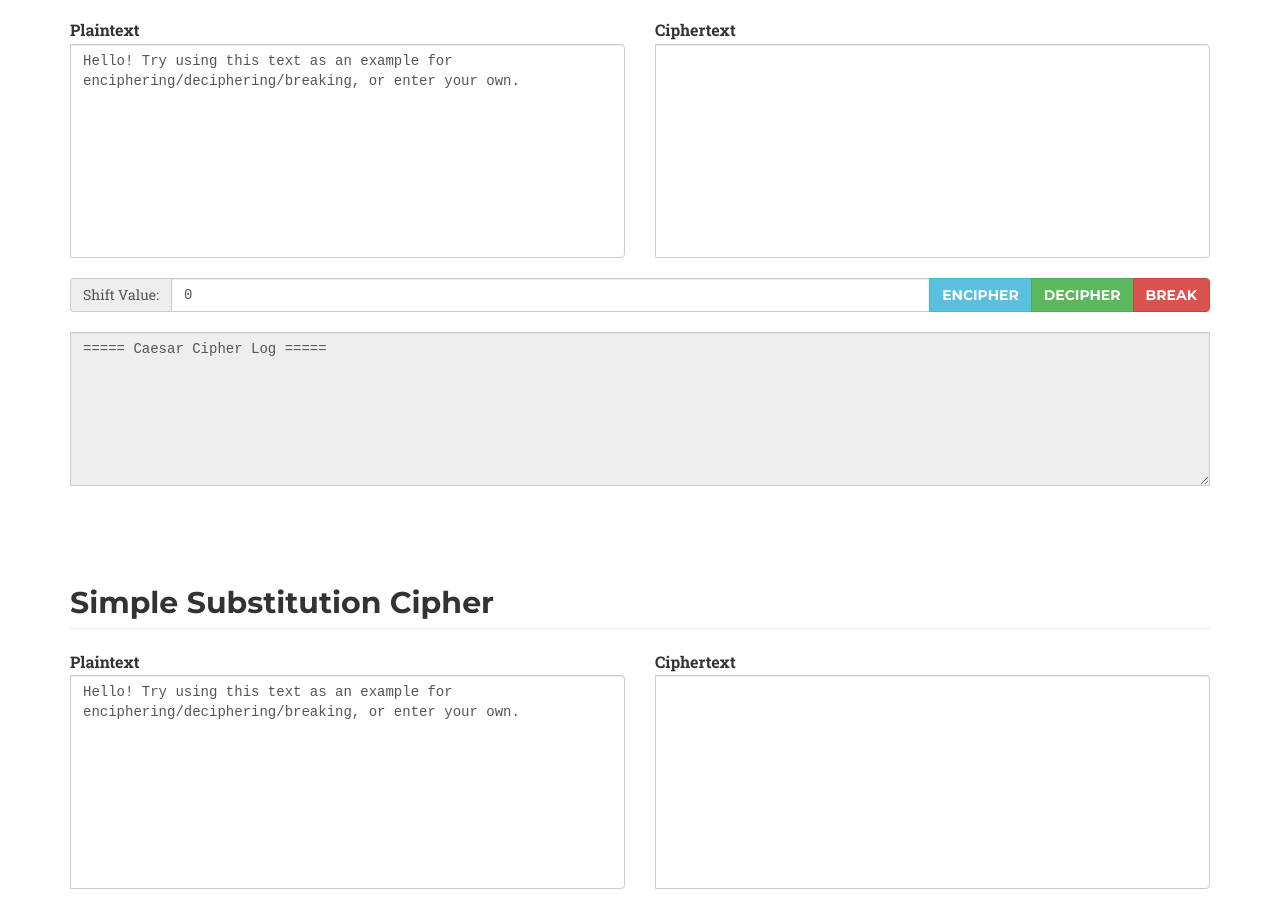
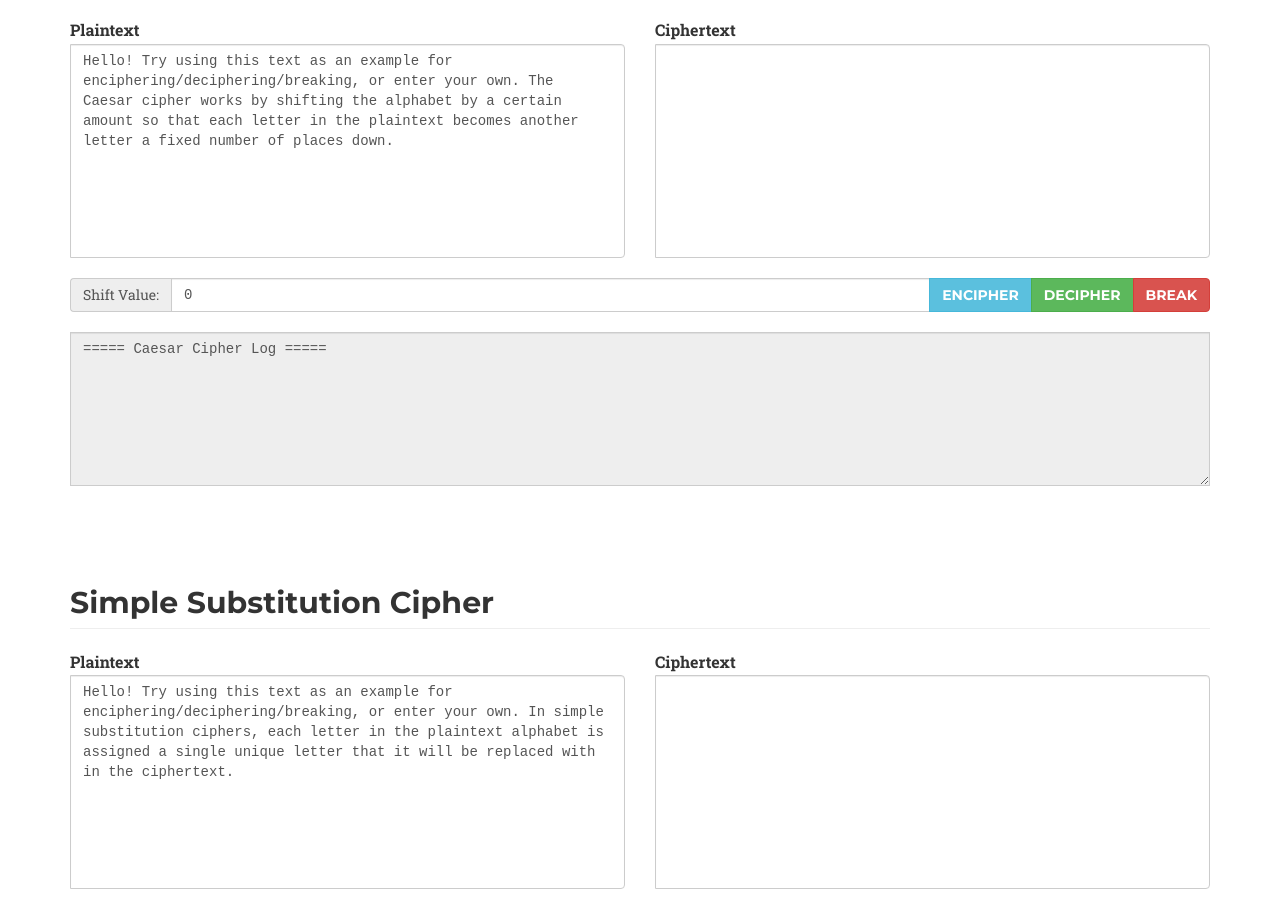
Before and after one commit to veylence/jakechiang.com, a website: page crypto/index.html in a window 1280 px wide. Shown: the part 395-1300 px from the top of the page. Drawn offline with nearby package versions, Linux system fonts and the light colour scheme; some packages are replaced by stand-ins of ours; a script that the page names is missing; a web font is replaced by a local one.

Commit message:
Added description text in plaintext input, increased reset limit.

```diff
--- a/crypto/index.html
+++ b/crypto/index.html
@@ -127,7 +127,7 @@
                 <div class="col-xs-6">
                     <div class="plaintext-area input-group">
                         <span class="textarea-header">Plaintext</span>
-                        <textarea id="caesar-cipher-plaintext" rows=10 class="form-control">Hello! Try using this text as an example for enciphering/deciphering/breaking, or enter your own.</textarea>
+                        <textarea id="caesar-cipher-plaintext" rows=10 class="form-control">Hello! Try using this text as an example for enciphering/deciphering/breaking, or enter your own. The Caesar cipher works by shifting the alphabet by a certain amount so that each letter in the plaintext becomes another letter a fixed number of places down.</textarea>
                     </div>
                 </div>
                 <div class="col-xs-6">
@@ -172,7 +172,7 @@
                 <div class="col-xs-6">
                     <div class="plaintext-area input-group">
                         <span class="textarea-header">Plaintext</span>
-                        <textarea id="simple-sub-plaintext" rows=10 class="form-control">Hello! Try using this text as an example for enciphering/deciphering/breaking, or enter your own.</textarea>
+                        <textarea id="simple-sub-plaintext" rows=10 class="form-control">Hello! Try using this text as an example for enciphering/deciphering/breaking, or enter your own. In simple substitution ciphers, each letter in the plaintext alphabet is assigned a single unique letter that it will be replaced with in the ciphertext.</textarea>
                     </div>
                 </div>
                 <div class="col-xs-6">
--- a/js/crypto.js
+++ b/js/crypto.js
@@ -3,7 +3,7 @@
 
     const ALPHABET = "abcdefghijklmnopqrstuvwxyz";
     const NGRAM_SIZE = 4;
-    const RESTART_LIMIT = 100;
+    const RESTART_LIMIT = 200;
 
     var ngramData = {};
     var floor;
```
